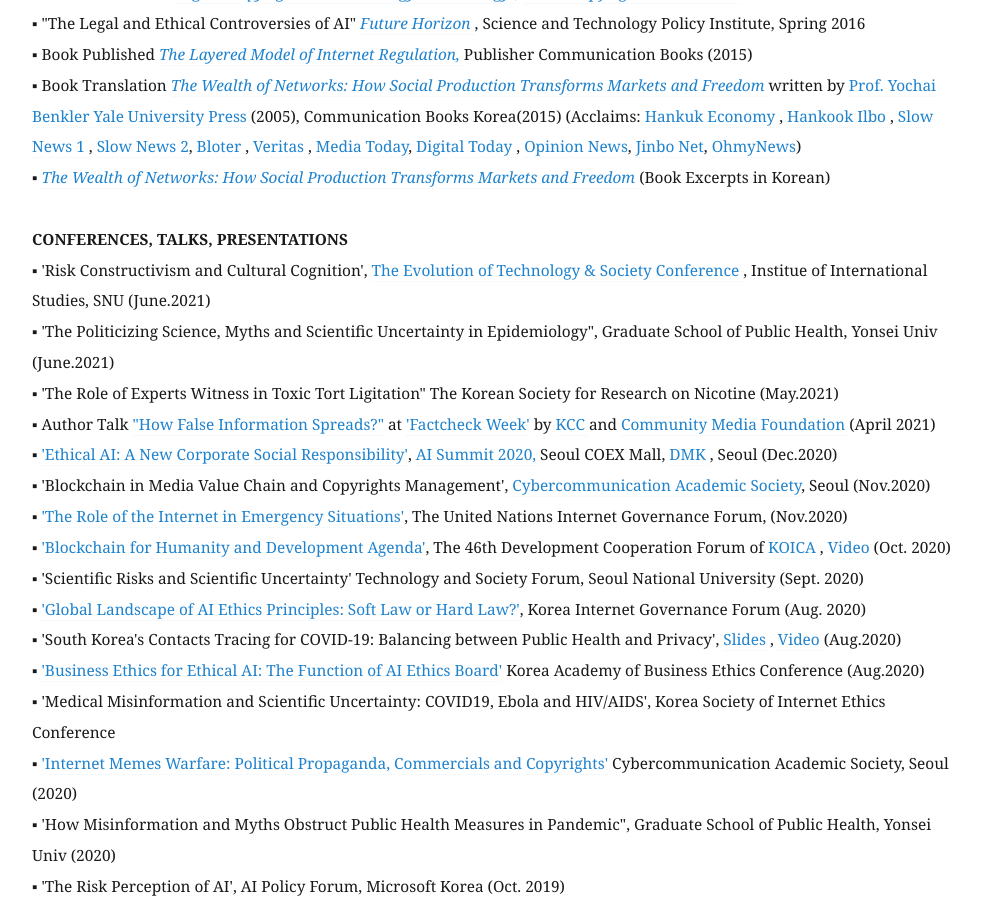
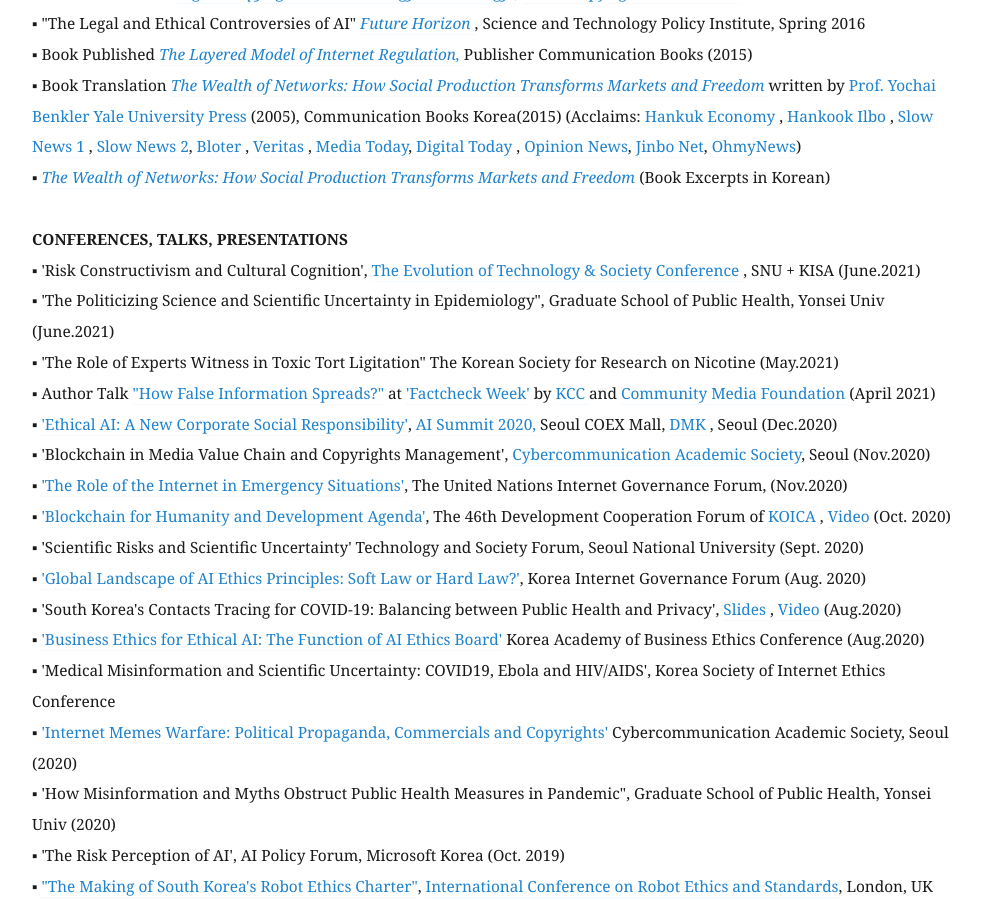
Before and after one commit to eunchangchoi/eunchangchoi.github.io, a Jekyll site: the page built from index.md, in a window 1280 px wide and 900 px high, scrolled down 2760 px. Shown: the whole window, without its empty margins (68-1049 px from the left). Built offline with Jekyll 4.4.1, drawn with Linux system fonts in a browser that asks for light colours.

Commit message:
Update index.md

```diff
--- a/index.md
+++ b/index.md
@@ -58,8 +58,8 @@
 ▪   <a href="http://wealthofnetworks.kr"> <i>The Wealth of Networks: How Social Production Transforms Markets and Freedom</i> </a> (Book Excerpts in Korean) <br>
 <br>
  <strong> CONFERENCES, TALKS, PRESENTATIONS </strong> <br>
-▪  'Risk Constructivism and Cultural Cognition', <a href="http://cis.snu.ac.kr/sub2/2_2_6_2.php?mode=view&number=1509&b_name=meet1_2">The Evolution of Technology & Society Conference </a>, Institue of International Studies, SNU (June.2021)<br>
-▪  'The Politicizing Science, Myths and Scientific Uncertainty in Epidemiology", Graduate School of Public Health, Yonsei Univ (June.2021)<br>
+▪  'Risk Constructivism and Cultural Cognition', <a href="http://cis.snu.ac.kr/sub2/2_2_6_2.php?mode=view&number=1509&b_name=meet1_2">The Evolution of Technology & Society Conference </a>, SNU + KISA (June.2021)<br>
+▪  'The Politicizing Science and Scientific Uncertainty in Epidemiology", Graduate School of Public Health, Yonsei Univ (June.2021)<br>
 ▪  'The Role of Experts Witness in Toxic Tort Ligitation" The Korean Society for Research on Nicotine (May.2021)<br>
 ▪   Author Talk <a href="https://youtu.be/mRsfLzJmdj8?t=15"> "How False Information Spreads?"</a> at <a href="http://factcheckweek.com/html/02/01.php">'Factcheck Week'</a> by <a href="https://kcc.go.kr/user/ehpMain.do"> KCC </a> and <a href="https://kcmf.or.kr/cms/"> Community Media Foundation </a> (April 2021) <br>
 ▪  <a href="https://aisummit.co.kr/ais2020_eun-chang-choi/?lang=en">'Ethical AI: A New Corporate Social Responsibility'</a>, <a href="https://aisummit.co.kr/?lang=en"> AI Summit 2020, </a> Seoul COEX Mall, <a href="https://www.digitalmarketingkorea.co.kr"> DMK </a>, Seoul (Dec.2020)<br>
```
